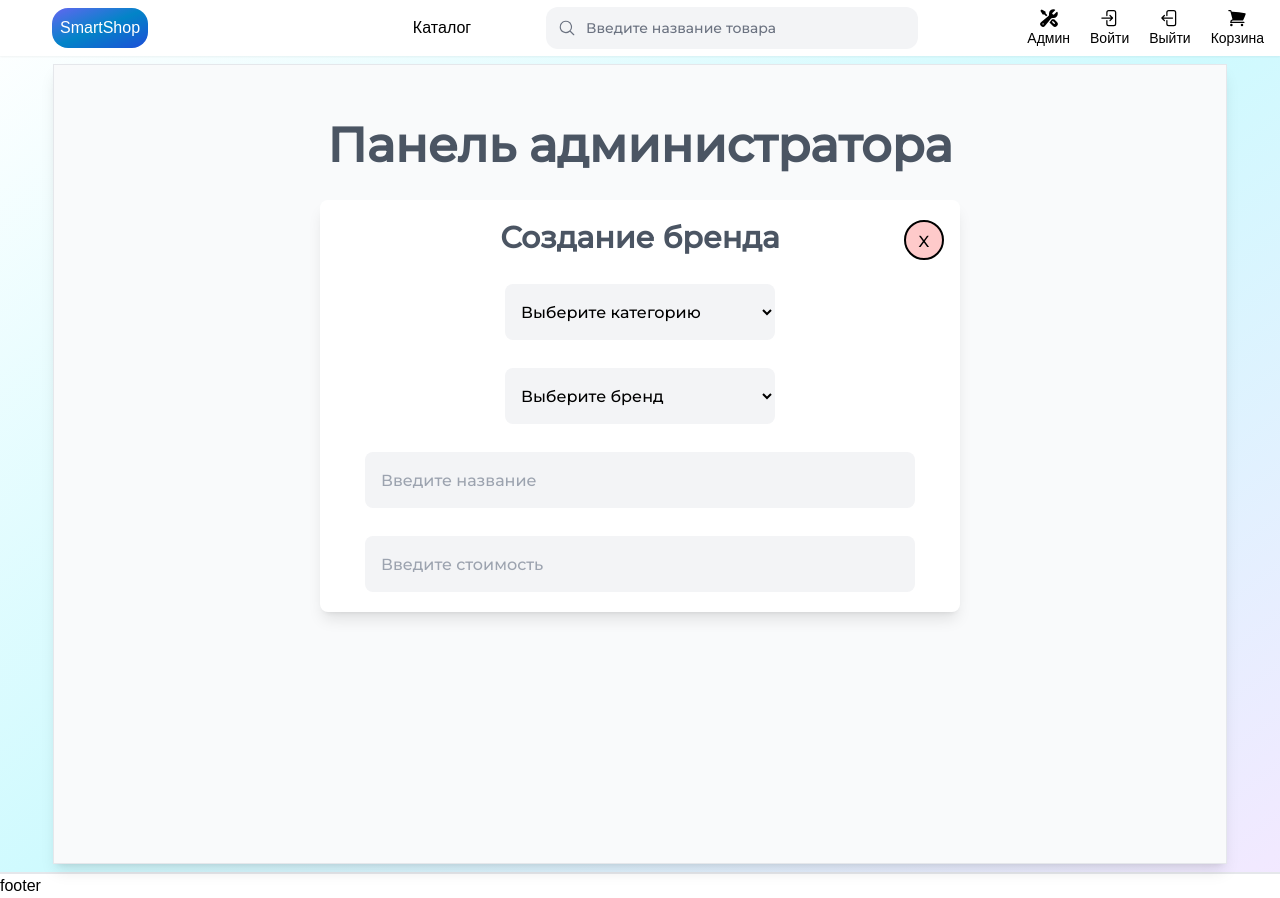
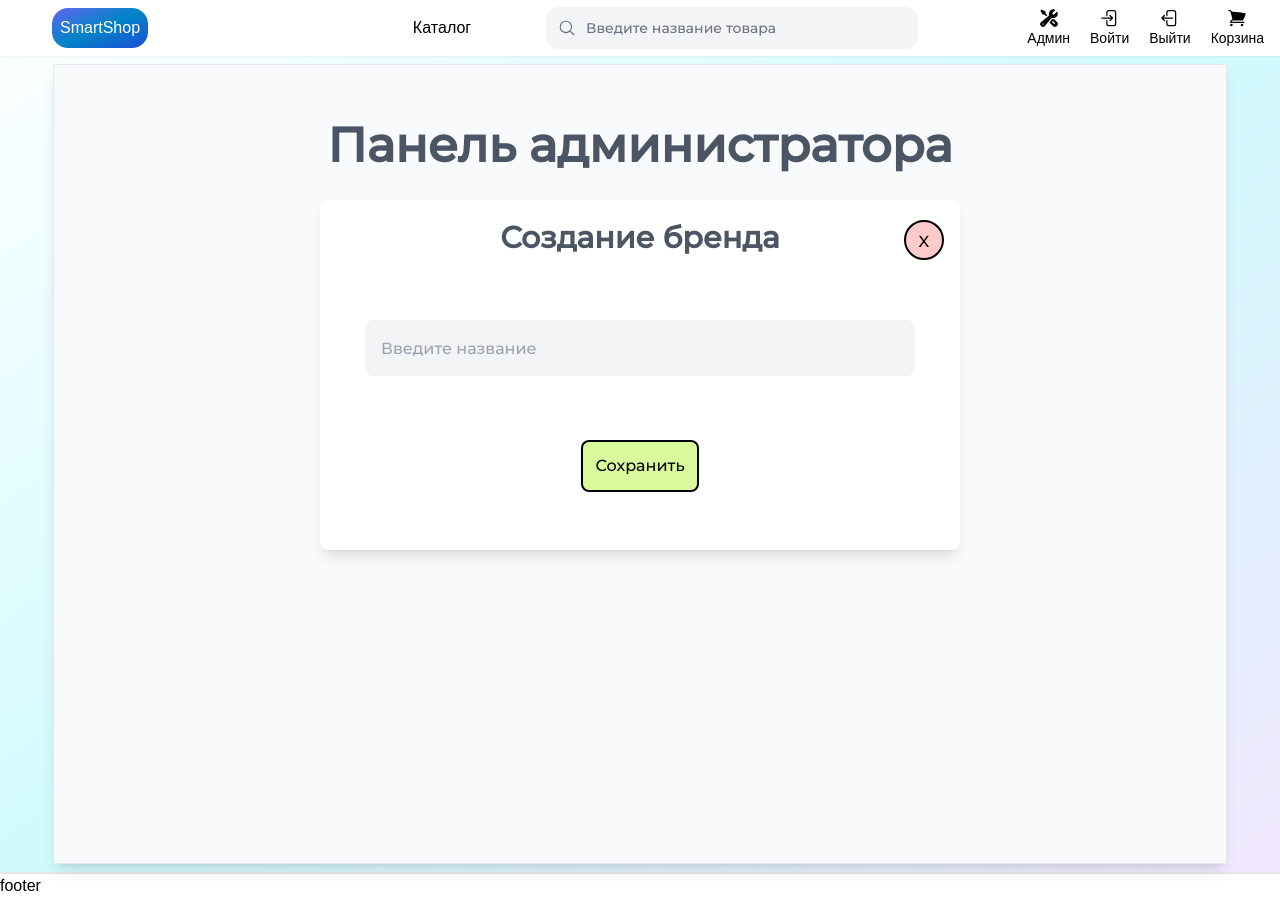
Before and after one commit to f-kurdan/SmartShop, a Next.js app in the folder online-store/new-client/: page /admin in a window 1280 px wide. Both pictures are taken after a click on the element "Добавить бренд". Built offline with nearby package versions, Linux system fonts and the light colour scheme; a web font is replaced by a local one.

Commit message:
Update dialogs

```diff
--- /dev/null
+++ b/online-store/new-client/src/components/admin/dialog.tsx
@@ -0,0 +1,21 @@
+import React from 'react'
+import CancelButton from './cancel-button'
+import SaveButton from './save-button'
+
+const Dialog = ({ state, title }: { state: boolean, title: string }) => {
+
+  return (
+    <dialog open={state} className='fixed top-1/4 transition-all duration-100 z-10 bg-white rounded-lg shadow-lg min-h-[350px] w-1/2' >
+            <div className={`flex gap-16 flex-col items-center justify-start p-5`}>
+                <div className='font-bold text-3xl text-center text-gray-600'>
+                    {title}
+                </div>
+                <input type="text" placeholder='Введите название' className='bg-gray-100 rounded-lg h-14 w-11/12 p-4' />
+                <CancelButton />
+                <SaveButton />
+            </div>
+        </dialog>
+  )
+}
+
+export default Dialog
--- a/online-store/new-client/src/components/admin/product-creating-dialog.tsx
+++ b/online-store/new-client/src/components/admin/product-creating-dialog.tsx
@@ -2,6 +2,9 @@ import React from 'react'
 import CancelButton from './cancel-button'
 import useCategories from '@/hooks/useCategories';
 import { useBrands } from '@/hooks/useBrands';
+import SaveButton from './save-button';
+import ProductSpecificationRow from './product-specification-row';
+import ProductSpecificationAdding from './product-specification-adding';
 
 const ProductCreatingDialog = ({ state, title }: { state: boolean, title: string }) => {
     const { data: categories } = useCategories();
@@ -9,24 +12,31 @@ const ProductCreatingDialog = ({ state, title }: { state: boolean, title: string
 
 
     return (
-        <dialog open={state} className='fixed top-1/4 transition-all duration-100 z-10 bg-white rounded-lg shadow-lg  w-1/2' >
+        <dialog open={state} className='fixed top-20 transition-all duration-100 z-10 bg-white rounded-lg shadow-lg  w-1/2' >
             <div className={`flex gap-7 flex-col items-center justify-start p-5`}>
                 <div className='font-bold text-3xl text-center text-gray-600'>
                     {title}
                 </div>
-                <select defaultValue={"1"} className='bg-gray-100 rounded-lg h-14 w-[45%] p-3'>
+                <div className='grid grid-cols-2 gap-2 w-11/12 '>
+
+                    <select defaultValue={"1"} className='bg-gray-100 rounded-lg h-14 p-3'>
                         <option value='1' disabled hidden>Выберите категорию</option>
                         {categories?.map(category =>
                             <option key={category.id} value={category.id} className='my-5' >{category.name}</option>)}
                     </select>
-                <select defaultValue={"1"} className='bg-gray-100 rounded-lg h-14 w-[45%] p-3'>
+                    <select defaultValue={"1"} className='bg-gray-100 rounded-lg h-14 p-3'>
                         <option value='1' disabled hidden>Выберите бренд</option>
                         {brands?.map(brand =>
                             <option key={brand.id} value={brand.id} >{brand.name}</option>)}
                     </select>
-                <input type="text" placeholder='Введите название' className='bg-gray-100 rounded-lg h-14 w-11/12 p-4' />
-                <input type="number" placeholder='Введите стоимость' className='bg-gray-100 rounded-lg h-14 w-11/12 p-4' />
+                </div>
+                <div className='grid grid-cols-2 gap-2 w-11/12 '>
+                    <input type="text" placeholder='Введите название' className='bg-gray-100 rounded-lg h-14 p-4' />
+                    <input type="number" placeholder='Введите стоимость' className='bg-gray-100 rounded-lg h-14 p-4' />
+                </div>
+                <ProductSpecificationAdding />
                 <CancelButton />
+                <SaveButton />
             </div>
         </dialog>
     )
--- /dev/null
+++ b/online-store/new-client/src/components/admin/product-specification-adding.tsx
@@ -0,0 +1,15 @@
+import React from 'react'
+import ProductSpecificationRow from './product-specification-row'
+
+const ProductSpecificationAdding = () => {
+    return (
+        <div className='flex flex-col gap-3 w-11/12 justify-center items-start'>
+            <div className='p-3 rounded-lg bg-blue-200 cursor-pointer border-2 border-black text-center'>
+                Добавить характеристику
+            </div>
+            <ProductSpecificationRow />
+        </div>
+    )
+}
+
+export default ProductSpecificationAdding
--- /dev/null
+++ b/online-store/new-client/src/components/admin/product-specification-row.tsx
@@ -0,0 +1,15 @@
+import React from 'react'
+
+const ProductSpecificationRow = () => {
+    return (
+        <div className='grid grid-cols-3 justify-items-stretch gap-2'>
+            <input type="text" placeholder='Название' className="border-2 border-black rounded-lg p-2 text-center" />
+            <input type="text" placeholder='Описание' className="border-2 border-black rounded-lg p-2 text-center" />
+            <div className='p-3 rounded-lg bg-red-200 cursor-pointer border-2 border-black text-center'>
+                Удалить
+            </div>
+        </div>
+    )
+}
+
+export default ProductSpecificationRow
--- /dev/null
+++ b/online-store/new-client/src/components/admin/save-button.tsx
@@ -0,0 +1,16 @@
+import { HandlerContext } from '@/contexts/HandlerContexts'
+import { NameContext } from '@/contexts/NameContext'
+import React, { useContext } from 'react'
+
+const SaveButton = () => {
+    const handleCancelClick = useContext(HandlerContext)
+    const name = useContext(NameContext)
+
+    return (
+        <div onClick={() => handleCancelClick(name)} autoFocus className='p-3 rounded-lg bg-lime-200 cursor-pointer border-2 border-black text-center'>
+            Сохранить
+        </div>
+    )
+}
+
+export default SaveButton
--- a/online-store/new-client/src/pages/admin/index.tsx
+++ b/online-store/new-client/src/pages/admin/index.tsx
@@ -1,3 +1,4 @@
+import Dialog from '@/components/admin/dialog';
 import ProductCreatingDialog from '@/components/admin/product-creating-dialog';
 import { HandlerContext } from '@/contexts/HandlerContexts';
 import { NameContext } from '@/contexts/NameContext';
@@ -39,11 +40,11 @@ const index = () => {
     <div onClick={(e) => onClickOutside(e)} className={`${montserrat.className} flex flex-col justify-start items-center px-10 py-14 w-11/12 h-screen my-2 ounded-sm border border-gray-200 bg-gray-50 shadow-lg text-gray-700 gap-y-16`}>
       <h1 className='font-bold text-5xl text-center text-gray-600'>Панель администратора</h1>
       <div onClick={() => setShowCategoryModal(true)} className='transition-all duration-300 text-white bg-purple-300 p-4 text-center w-1/2 rounded-xl hover:cursor-pointer active:blur-sm'>
-        Создать категорию
+        Добавить категорию
       </div>
       <HandlerContext.Provider value={handleCancelClick}>
         <NameContext.Provider  value='category' >
-          <ProductCreatingDialog state={showCategoryModal}
+          <Dialog state={showCategoryModal}
             title='Создание категории' />
         </NameContext.Provider>
       </HandlerContext.Provider>
@@ -52,7 +53,7 @@ const index = () => {
       </div>
       <HandlerContext.Provider value={handleCancelClick}>
         <NameContext.Provider value='brand' >
-          <ProductCreatingDialog state={showBrandModal}
+          <Dialog state={showBrandModal}
             title='Создание бренда' />
         </NameContext.Provider>
       </HandlerContext.Provider>
```
Also changed, not shown: 1 other file (tests, documents, lock files or other folders). Lines whose indentation alone changed are shown as unchanged.
